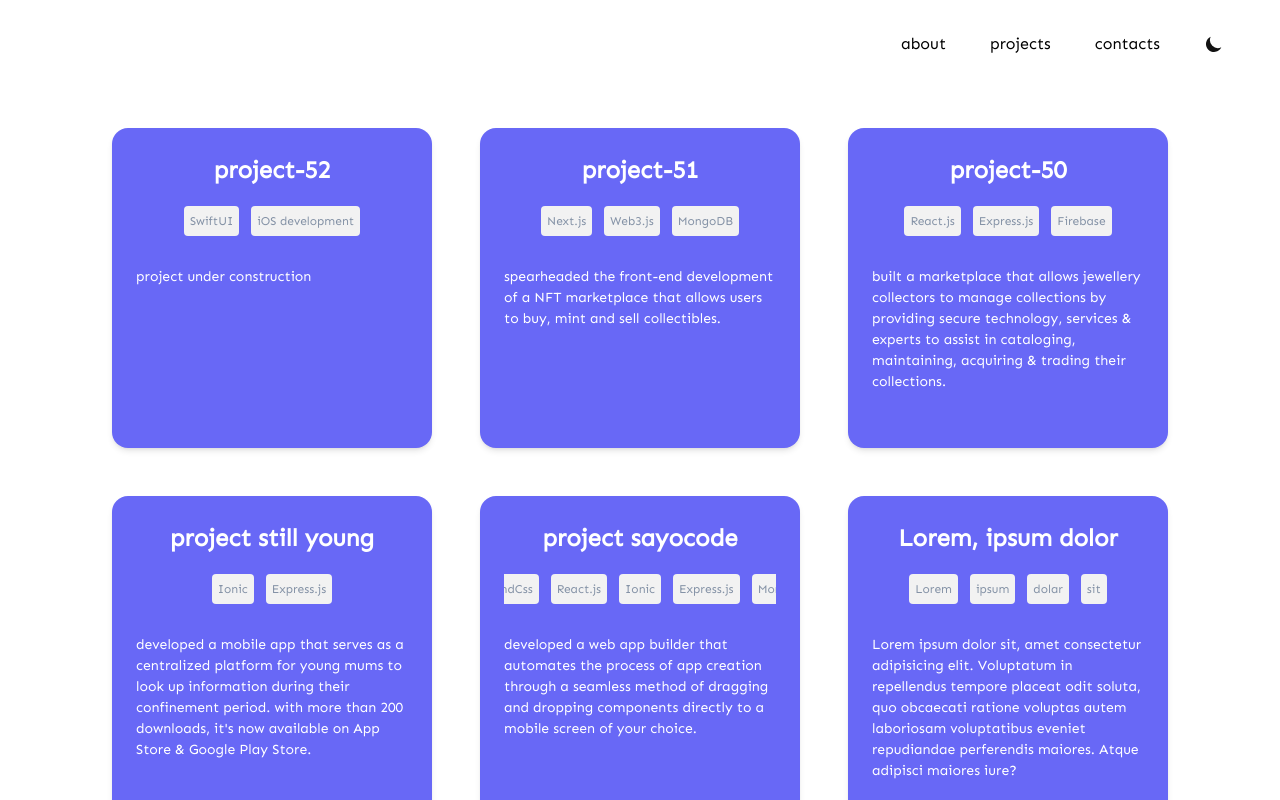
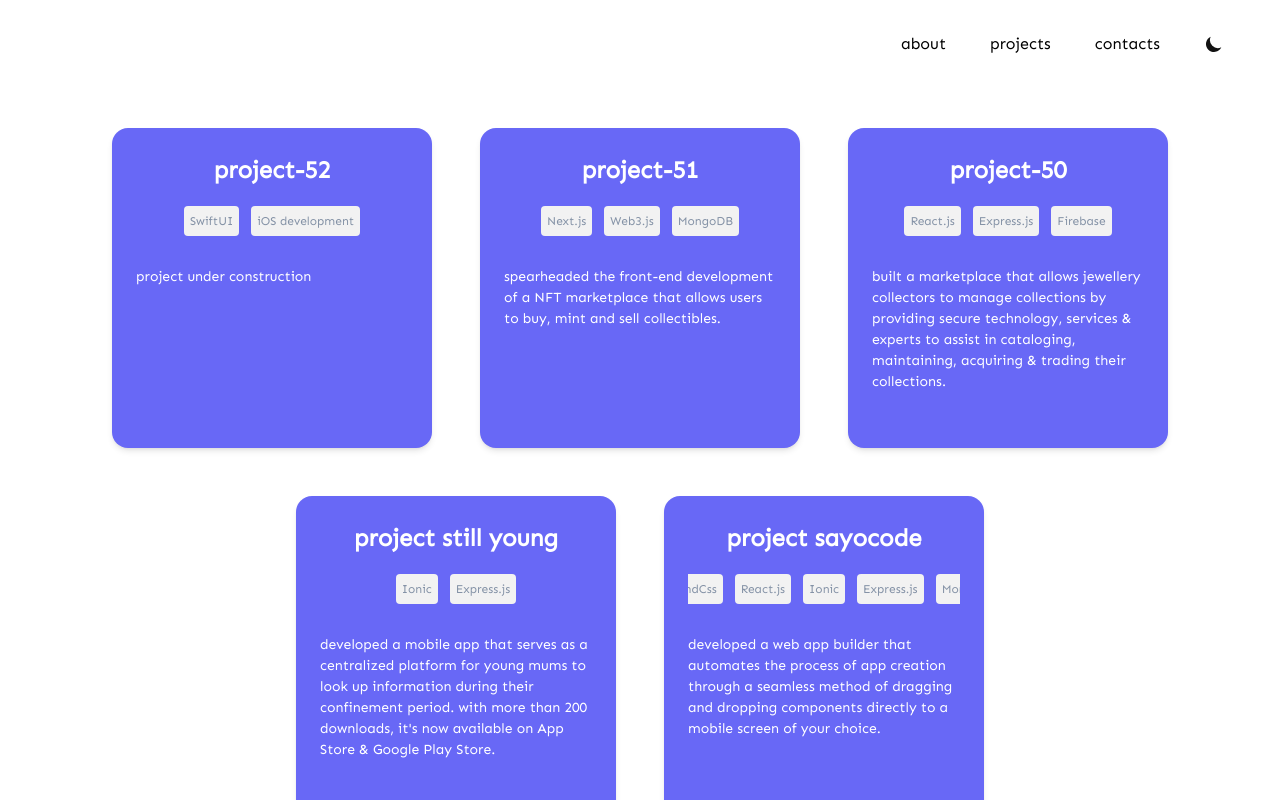
Before and after one commit to joshuadavidang/joshua-david-legacy, a Next.js app: page /projects in a window 1280 px wide. Built offline with nearby package versions, Linux system fonts and the light colour scheme.

Commit message:
removed dummy content

```diff
--- a/data/pastProjects.js
+++ b/data/pastProjects.js
@@ -33,18 +33,4 @@ export const pastProjects = [
     year: 2019,
     techStack: ["TailwindCss", "React.js", "Ionic", "Express.js", "MongoDB"],
   },
-  {
-    name: "Lorem, ipsum dolor",
-    description:
-      "Lorem ipsum dolor sit, amet consectetur adipisicing elit. Voluptatum in repellendus tempore placeat odit soluta, quo obcaecati ratione voluptas autem laboriosam voluptatibus eveniet repudiandae perferendis maiores. Atque adipisci maiores iure?",
-    year: 2555,
-    techStack: ["Lorem", "ipsum", "dolar", "sit"],
-  },
-  {
-    name: "Lorem, ipsum dolor",
-    description:
-      "Lorem ipsum dolor sit, amet consectetur adipisicing elit. Voluptatum in repellendus tempore placeat odit soluta, quo obcaecati ratione voluptas autem laboriosam voluptatibus eveniet repudiandae perferendis maiores. Atque adipisci maiores iure?",
-    year: 2555,
-    techStack: ["Lorem", "ipsum", "dolar", "sit"],
-  },
 ];
```
